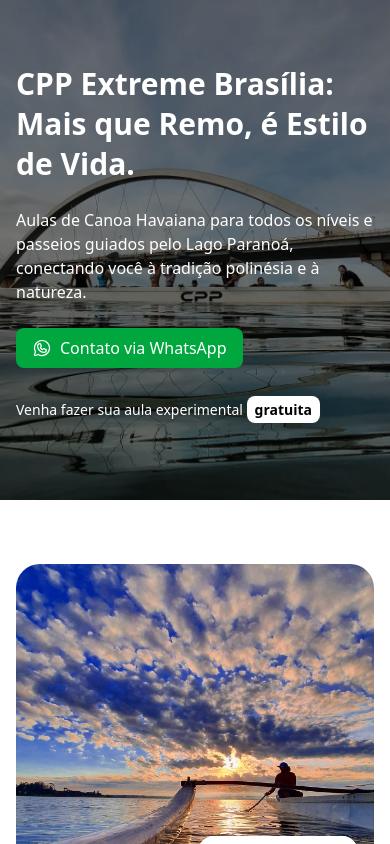
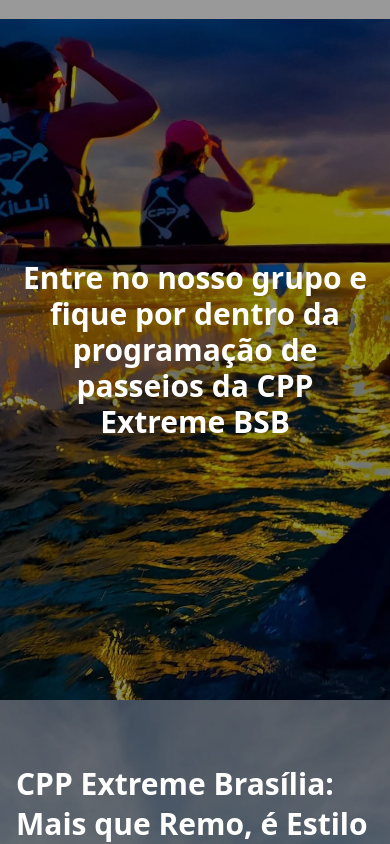
Before and after one commit to JesusVicken/cppextremebsb, a Next.js app in the folder cppextremebsb/: page / in a window 390 px wide. Shown: the top 844 px of the page. Built offline with nearby package versions, Linux system fonts and the light colour scheme.

Commit message:
feat: add parallax no projects

```diff
--- a/cppextremebsb/package.json
+++ b/cppextremebsb/package.json
@@ -23,6 +23,7 @@
     "react-confetti": "^6.4.0",
     "react-dom": "^19.0.0",
     "react-icons": "^5.5.0",
+    "react-scroll-parallax": "^3.4.5",
     "react-use": "^17.6.0",
     "tailwind-merge": "^3.2.0"
   },
--- /dev/null
+++ b/cppextremebsb/src/app/_components/ParallaxWrapper.tsx
@@ -0,0 +1,7 @@
+'use client'
+
+import { ParallaxProvider } from 'react-scroll-parallax'
+
+export function ParallaxWrapper({ children }: { children: React.ReactNode }) {
+    return <ParallaxProvider>{children}</ParallaxProvider>
+}
--- a/cppextremebsb/src/app/_components/projects.tsx
+++ b/cppextremebsb/src/app/_components/projects.tsx
@@ -1,73 +1,31 @@
-"use client"
+'use client'
 
-import { useEffect } from "react"
-import Image from "next/image"
-import { Card, CardContent } from "@/components/ui/card"
-import AOS from "aos"
-import "aos/dist/aos.css"
-
-import mamaImg from "../../../public/mama2.webp"
-import filhosImg from "../../../public/filhosnacao.jpg"
+import { Parallax } from 'react-scroll-parallax'
+import Image from 'next/image'
 
 export default function Projects() {
-    useEffect(() => {
-        AOS.init({
-            duration: 1000,
-            easing: "ease-in-out",
-            once: true,
-        })
-    }, [])
+    return (
+        <div className="relative h-[700px] md:h-[800px] lg:h-[900px] overflow-hidden">
+            <Parallax speed={-20} className="absolute inset-0">
+                <div className="relative w-full h-full">
+                    <Image
+                        src="/remadalinda.jpg"
+                        alt="Canoa Havaiana"
+                        fill
+                        className="object-cover"
+                        style={{
+                            objectPosition: 'center 30%',
+                        }}
+                        priority
+                    />
+                </div>
+            </Parallax>
 
-    const projetos = [
-        {
-            title: "Cano Mama",
-            description:
-                "Com ânimo e bom humor, a Canomama reúne mais de 20 mulheres com diagnóstico de câncer de mama. Elas encontraram paz e motivação na canoagem💕",
-            image: mamaImg,
-            imagePosition: "object-[center_10%]",
-        },
-        {
-            title: "Filhos da Nação",
-            description:
-                "Com a RemoTerapia, transformamos a vida de crianças e adolescentes acolhidos que aguardam adoção ou reintegração familiar. Amor e inclusão 🌊",
-            image: filhosImg,
-            imagePosition: "object-cover",
-        },
-    ]
-
-    return (
-        <section className="bg-white py-16 px-4">
-            <div className="max-w-6xl mx-auto text-center">
-                <h2 className="text-3xl md:text-4xl font-bold text-black mb-10">
-                    Projetos Sociais Apoiados pela CPP Extreme Brasília
+            <div className="absolute inset-0 bg-black/40 flex items-center justify-center z-10">
+                <h2 className="text-white text-3xl md:text-4xl lg:text-5xl font-bold text-center px-4">
+                    Entre no nosso grupo e fique por dentro da programação de passeios da CPP Extreme BSB
                 </h2>
-
-                <div className="grid md:grid-cols-2 gap-8">
-                    {projetos.map((proj, index) => (
-                        <Card
-                            key={index}
-                            className="bg-zinc-100 border border-zinc-200 shadow-md hover:shadow-xl hover:shadow-zinc-300 transition-all duration-300"
-                            data-aos={index % 2 === 0 ? "fade-right" : "fade-left"}
-                        >
-                            <div className="relative w-full h-60 rounded-t-xl overflow-hidden">
-                                <Image
-                                    src={proj.image}
-                                    alt={proj.title}
-                                    fill
-                                    className={`object-cover ${proj.imagePosition}`}
-                                    sizes="(max-width: 768px) 100vw, 50vw"
-                                />
-                            </div>
-                            <CardContent className="p-6 text-left">
-                                <h3 className="text-xl font-semibold text-black mb-2">
-                                    {proj.title}
-                                </h3>
-                                <p className="text-zinc-700 text-sm">{proj.description}</p>
-                            </CardContent>
-                        </Card>
-                    ))}
-                </div>
             </div>
-        </section>
+        </div>
     )
 }
--- a/cppextremebsb/src/app/layout.tsx
+++ b/cppextremebsb/src/app/layout.tsx
@@ -1,17 +1,18 @@
-import type { Metadata } from "next";
-import { Geist, Geist_Mono } from "next/font/google";
-import "./globals.css";
-import { AosInit } from "./_components/aos-init";
+import type { Metadata } from "next"
+import { Geist, Geist_Mono } from "next/font/google"
+import "./globals.css"
+import { AosInit } from "./_components/aos-init"
+import { ParallaxWrapper } from "./_components/ParallaxWrapper"
 
 const geistSans = Geist({
   variable: "--font-geist-sans",
   subsets: ["latin"],
-});
+})
 
 const geistMono = Geist_Mono({
   variable: "--font-geist-mono",
   subsets: ["latin"],
-});
+})
 
 export const metadata: Metadata = {
   title: "CPP Extreme BSB",
@@ -19,21 +20,21 @@
   icons: {
     icon: "/cpp.jpeg",
   },
-};
+}
 
 export default function RootLayout({
   children,
 }: Readonly<{
-  children: React.ReactNode;
+  children: React.ReactNode
 }>) {
   return (
     <html lang="en">
-      <body
-        className={`${geistSans.variable} ${geistMono.variable} antialiased`}
-      >
-        {children}
-        <AosInit />
+      <body className={`${geistSans.variable} ${geistMono.variable} antialiased`}>
+        <ParallaxWrapper>
+          {children}
+          <AosInit />
+        </ParallaxWrapper>
       </body>
     </html>
-  );
+  )
 }
--- a/cppextremebsb/src/app/page.tsx
+++ b/cppextremebsb/src/app/page.tsx
@@ -1,26 +1,27 @@
 import { About } from "./_components/about"
 import { Hero } from "./_components/hero"
-// import Projects from "./_components/projects"
+import Projects from "./_components/projects"
 import { Services } from "./_components/services"
 import { Tours } from "./_components/tours"
 import { Footer } from "./_components/footer"
 import CheckVaa from "./_components/checkVaa"
-
-
-
-
+import { ParallaxWrapper } from "./_components/ParallaxWrapper"
 
 export default function Home() {
   return (
     <main>
+
+      <ParallaxWrapper>
+        <Projects />
+      </ParallaxWrapper>
+
       <Hero />
       <About />
       <Tours />
       <Services />
       <CheckVaa />
-      {/* <Projects /> */}
+
       <Footer />
     </main>
-
   )
 }
```
Also changed, not shown: 1 other file (tests, documents, lock files or other folders).
